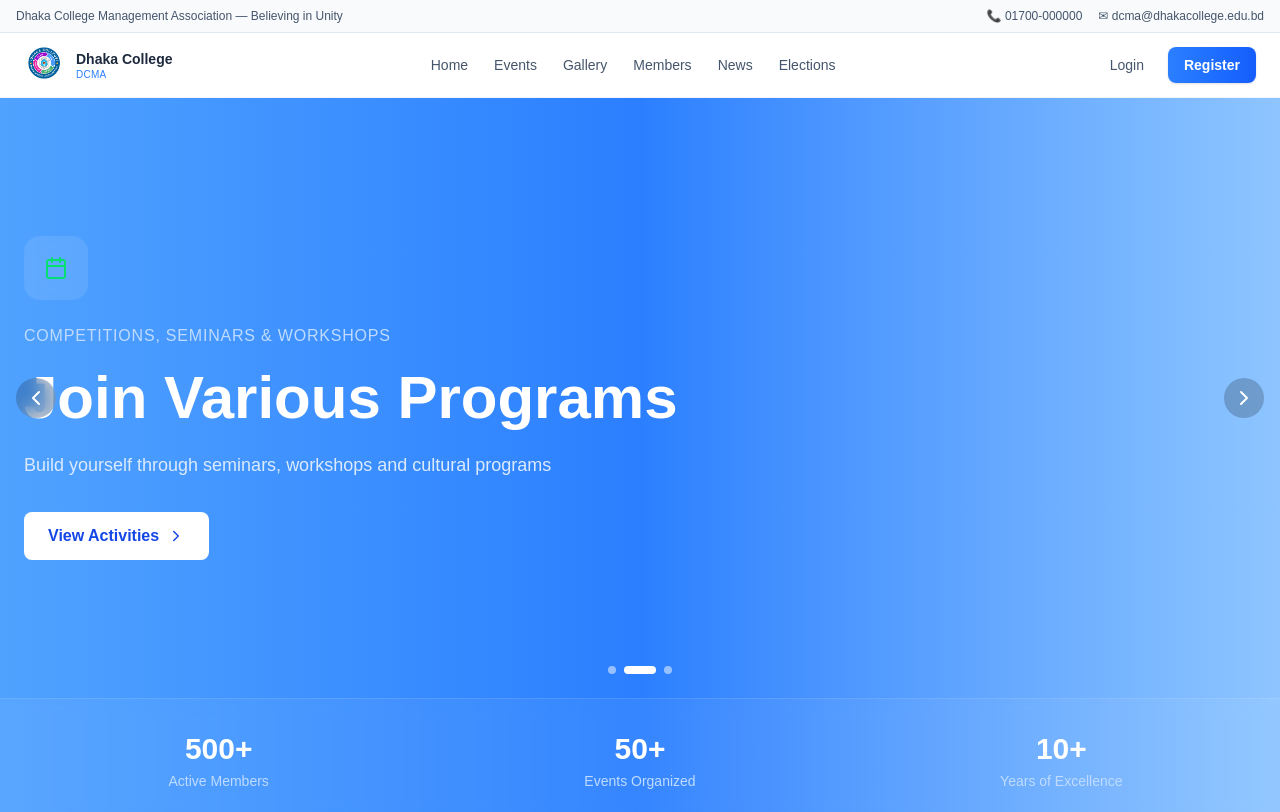
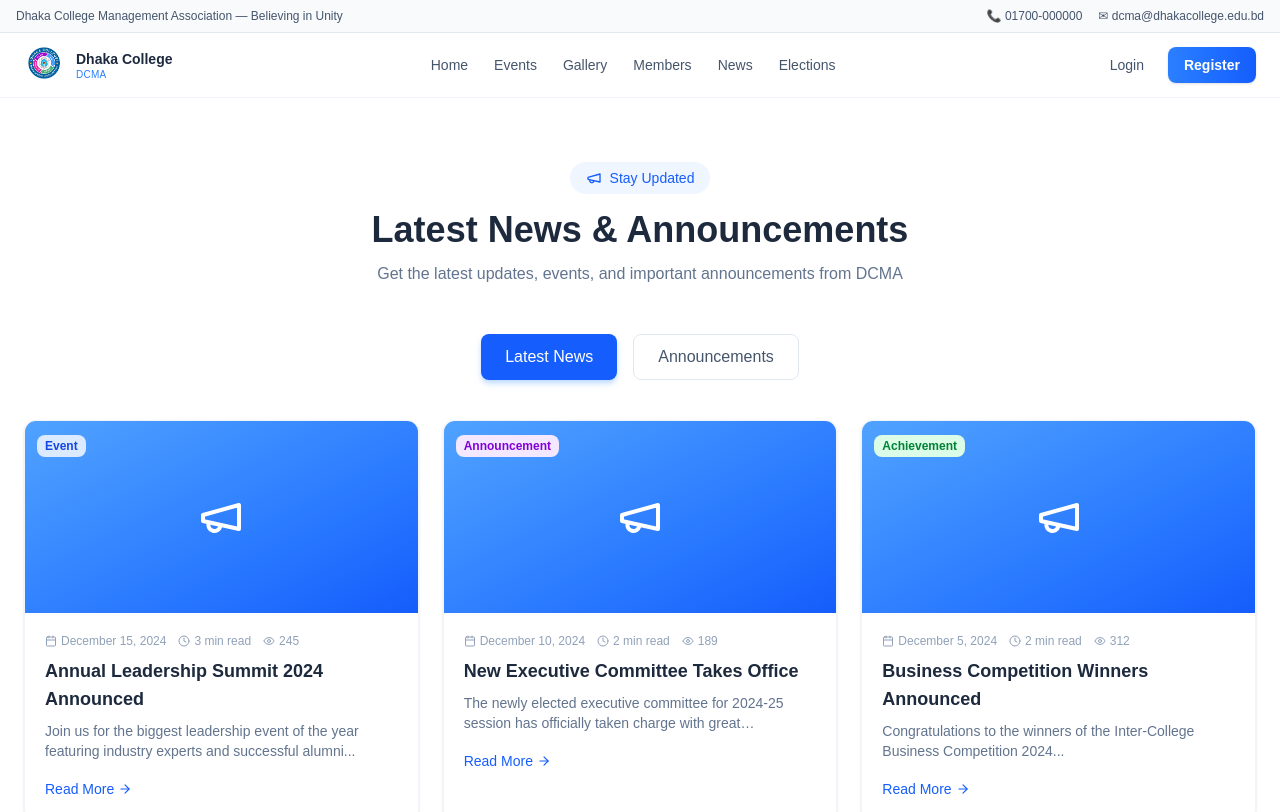
Before and after one commit to Fahad-smto/Dhaka-college-management-association, a Next.js app: page / in a window 1280 px wide. Shown: the top 812 px of the page. Built offline with nearby package versions, Linux system fonts and the light colour scheme.

Commit message:
code added

```diff
--- a/app/components/Banner.tsx
+++ b/app/components/Banner.tsx
@@ -55,112 +55,5 @@ export default function Banner() {
     setCurrentSlide(index);
   };
 
-  return (
-    <div className="relative w-full overflow-hidden bg-gradient-to-r from-blue-400 via-blue-500 to-blue-300">
-      {/* Main Banner Container */}
-      <div className="relative h-[500px] md:h-[600px] overflow-hidden">
-        {/* Slides */}
-        <div
-          className="flex transition-transform duration-500 ease-in-out h-full"
-          style={{ transform: `translateX(-${currentSlide * 100}%)` }}
-        >
-          {slides.map((slide, index) => (
-            <div
-              key={index}
-              className="w-full flex-shrink-0 h-full flex items-center"
-            >
-              <div className="max-w-7xl mx-auto px-4 sm:px-6 w-full">
-                <div className="max-w-2xl">
-                  {/* Icon */}
-                  <div className="mb-6">
-                    <div className="w-16 h-16 bg-white/10 rounded-2xl flex items-center justify-center backdrop-blur-sm">
-                      {slide.icon}
-                    </div>
-                  </div>
 
-                  {/* Subtitle */}
-                  <p className="text-blue-200 text-sm md:text-base uppercase tracking-wider mb-3">
-                    {slide.subtitle}
-                  </p>
-
-                  {/* Title */}
-                  <h1 className="text-3xl md:text-5xl lg:text-6xl font-bold text-white mb-4 leading-tight">
-                    {slide.title}
-                  </h1>
-
-                  {/* Description */}
-                  <p className="text-blue-100 text-base md:text-lg mb-8 leading-relaxed">
-                    {slide.description}
-                  </p>
-
-                  {/* Button */}
-                  <Link
-                    href={slide.buttonLink}
-                    className="inline-flex items-center gap-2 bg-white text-blue-700 px-6 py-3 rounded-lg font-semibold hover:bg-blue-50 transition-all hover:gap-3 group"
-                  >
-                    {slide.buttonText}
-                    <ChevronRight size={18} className="group-hover:translate-x-1 transition-transform" />
-                  </Link>
-                </div>
-              </div>
-            </div>
-          ))}
-        </div>
-
-        {/* Left Arrow */}
-        <button
-          onClick={prevSlide}
-          className="absolute left-4 top-1/2 -translate-y-1/2 bg-black/20 hover:bg-black/40 text-white p-2 rounded-full backdrop-blur-sm transition-all"
-          aria-label="Previous slide"
-        >
-          <ChevronLeft size={24} />
-        </button>
-
-        {/* Right Arrow */}
-        <button
-          onClick={nextSlide}
-          className="absolute right-4 top-1/2 -translate-y-1/2 bg-black/20 hover:bg-black/40 text-white p-2 rounded-full backdrop-blur-sm transition-all"
-          aria-label="Next slide"
-        >
-          <ChevronRight size={24} />
-        </button>
-
-        {/* Dots/Indicators */}
-        <div className="absolute bottom-6 left-1/2 -translate-x-1/2 flex gap-2">
-          {slides.map((_, index) => (
-            <button
-              key={index}
-              onClick={() => goToSlide(index)}
-              className={`transition-all h-2 rounded-full ${
-                currentSlide === index
-                  ? "w-8 bg-white"
-                  : "w-2 bg-white/50 hover:bg-white/75"
-              }`}
-              aria-label={`Go to slide ${index + 1}`}
-            />
-          ))}
-        </div>
-      </div>
-
-      {/* Stats Section (Optional) */}
-      <div className="bg-white/5 backdrop-blur-sm border-t border-white/10">
-        <div className="max-w-7xl mx-auto px-4 sm:px-6 py-8">
-          <div className="grid grid-cols-1 md:grid-cols-3 gap-8 text-center">
-            <div>
-              <div className="text-2xl md:text-3xl font-bold text-white">500+</div>
-              <div className="text-blue-200 text-sm mt-1">Active Members</div>
-            </div>
-            <div>
-              <div className="text-2xl md:text-3xl font-bold text-white">50+</div>
-              <div className="text-blue-200 text-sm mt-1">Events Organized</div>
-            </div>
-            <div>
-              <div className="text-2xl md:text-3xl font-bold text-white">10+</div>
-              <div className="text-blue-200 text-sm mt-1">Years of Excellence</div>
-            </div>
-          </div>
-        </div>
-      </div>
-    </div>
-  );
 }
```
